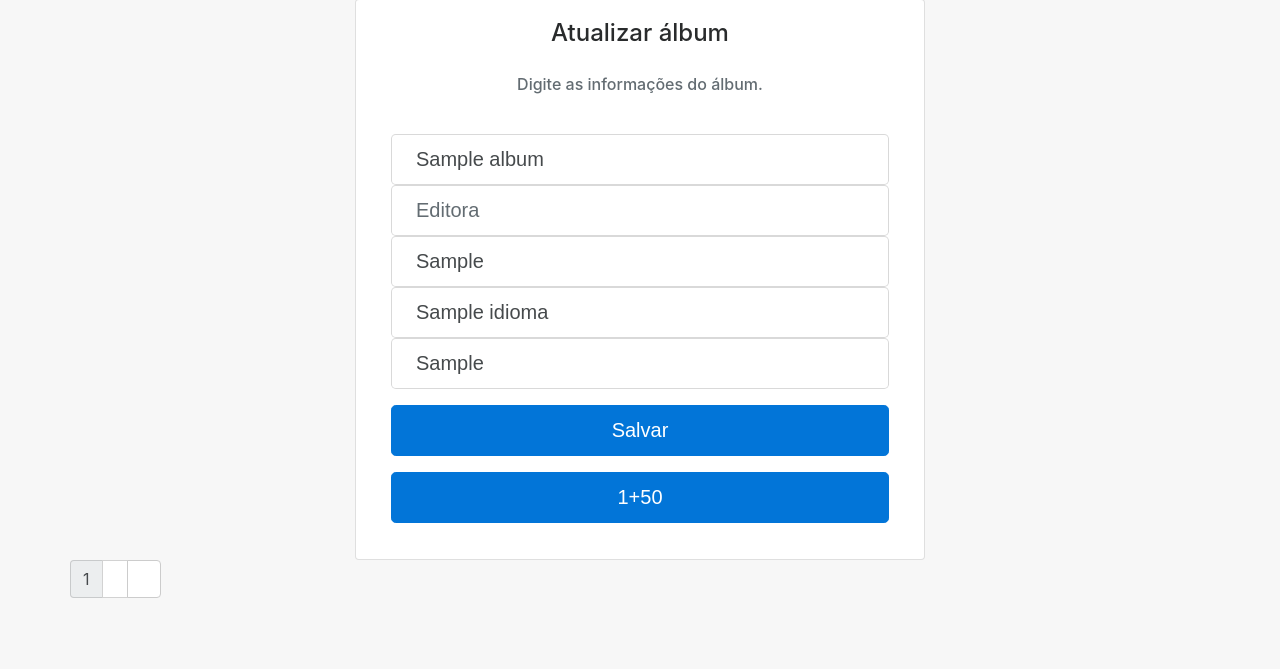
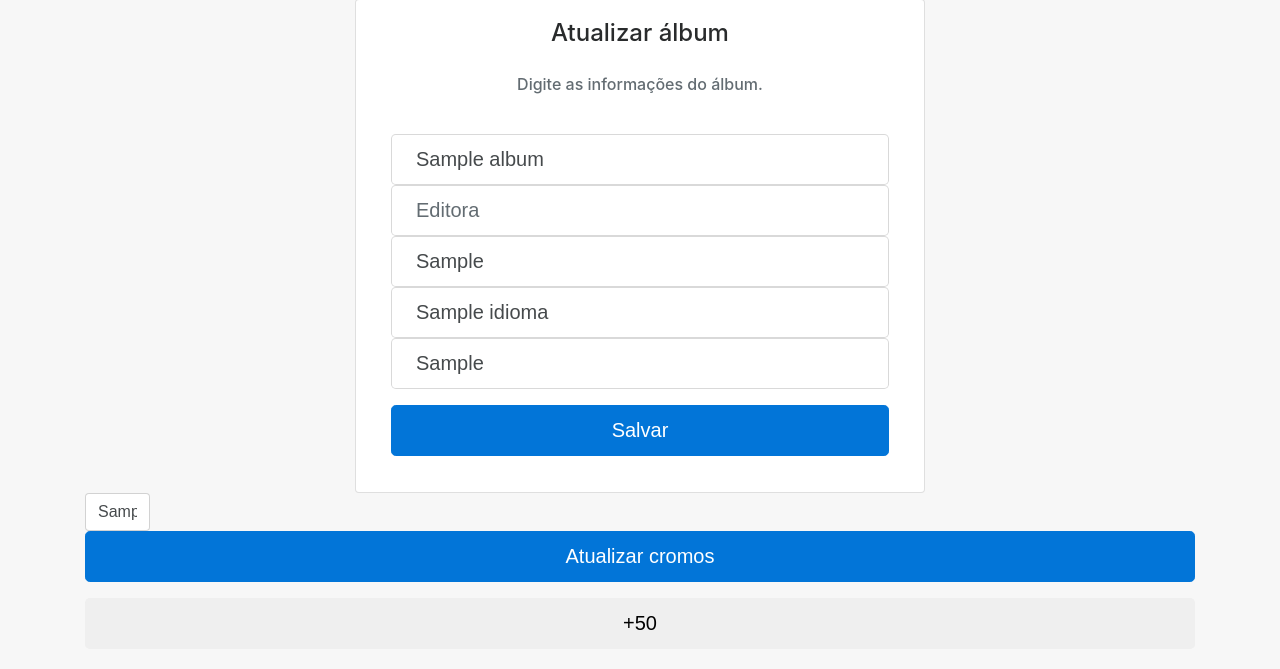
Before and after one commit to luismagnoamorim/stickerphp, a PHP site: template templates/admin/update-stickerbook.php in a window 1280 px wide. Shown: the part 117-786 px from the top of the page. Run offline with PHP 8.4, Linux system fonts and the light colour scheme; the template is opened without the code that fills it: most values are stand-ins (such as "Sample title", 1, 10 or a date in 2020).

Commit message:
adiciona cromos

```diff
--- a/templates/admin/update-stickerbook.php
+++ b/templates/admin/update-stickerbook.php
@@ -35,52 +35,65 @@
                         <button type="submit" class="btn btn-primary btn-lg btn-block">Salvar</button>
                     </div>
                 </form>
-                <form method="post" action="/admin/add-sticker-to-book/<?=$album['id']?>">
-                    <input type='hidden' id='albumId' name='albumId' value='<?=$album['id']?>'>
-                    <div class="form-group">
-                        <button type="submit" class="btn btn-primary btn-lg btn-block"><?=count($stickers)?>+50</button>
-                    </div>
-                </form>
             </div>
+
         </div>
 
-        <form method="post" action="/admin/add-sticker-to-book/<?=$album['id']?>">
-            <div class="row">
-            <?php
-
-                if ($stickers) :
-            ?>
 
 
-            <?php
-                        $i = 0;
-                        foreach ($stickers as $sticker) {
-                            $i = $i + 1;
-                        if ($i%5)
-            ?>
+        <div class="col-sm-12">
+                <form class="form-horizontal" method="post" action="/admin/add-sticker-to-book/<?=$album['id']?>">
+                    <div class="row">
 
-                              <div class="col-sm-2">
-                                <div class="input-group">
-                                  <span class="input-group-addon" id="btnGroupAddon"><?=$sticker['id']?></span>
-                                  <input type="text" class="form-control" placeholder="Código" value="<?=$sticker['codigo']?>">
-                                  <span class="input-group-btn">
-                                    <button class="btn btn-secondary" type="button">
-                                        <span class="glyphicon glyphicon-plus"></span>
-                                    </button>
+                        <?php
+                            $i = 0;
+                            foreach ($stickers as $sticker) {
 
-                                  </span>
+                        ?>
+                                <div class="col-sm-1">
+                                    <input type="text" class="form-control" id="cromo_<?=$i?>" placeholder="Cod" value="<?=$sticker['codigo']?>">
                                 </div>
-                              </div>
 
+                        <?php
+                            $i++;
+                            }
 
-            <?php
+                        ?>
+                    </div>
+
+                    <?php
+                        if ($i > 0){
+                    ?>
+                            <div class="form-group">
+                                <button type="submit" class="btn btn-primary btn-lg btn-block">Atualizar cromos</button>
+                            </div>
+                    <?php
                         }
-                endif;
-            ?>
-            </div>
-        </form>
+                    ?>
+                </form>
 
+                <button class="btn  btn-lg btn-block" data-toggle="collapse" data-target="#demo">+50</button>
+                <div id="demo" class="collapse">
+                    <form method="post" action="/admin/add-sticker-to-book/">
 
+                        <div class="row">
+                        <?php
+                            for ($i = 1 ; $i<= 50 ; $i++) {
+                        ?>
+                                <div class="col-sm-1">
+                                    <input type="text" class="form-control" name="newSticker[]">
+                                </div>
+                        <?php
+                            }
+                        ?>
+                        </div>
+                        <div class="form-group">
+                            <input type='hidden' id='albumId' name='albumId' value='<?=$album['id']?>'>
+                            <button type="submit" class="btn btn-primary btn-lg btn-block">Adicionar</button>
+                        </div>
+                    </form>
+                </div>
+        </div>
     </div>
 
 
```
Also changed, not shown: src/StickerBook.php (+7 -7 lines), www/index.php (+4 -4 lines).
